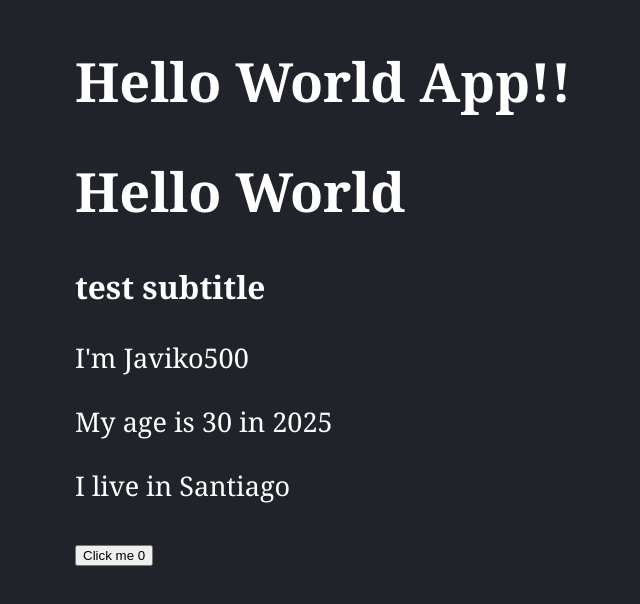
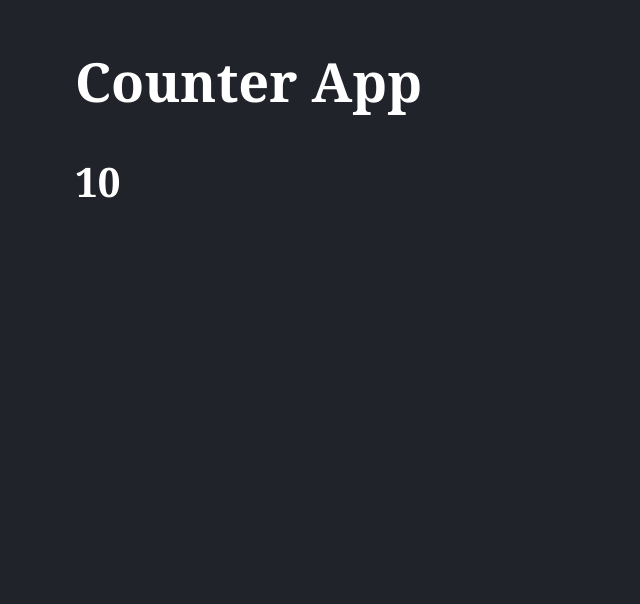
Before and after one commit to JaviKo500/03-counter-react, a React (Vite) app: page / in a window 1280 px wide. Shown: the part 140-744 px from the top of the page, without its empty margins (73-713 px from the left). Built offline with nearby package versions, Linux system fonts and the light colour scheme.

Commit message:
feat: add counter component

```diff
--- /dev/null
+++ b/src/CounterApp.tsx
@@ -0,0 +1,12 @@
+interface Props {
+  value: number;
+}
+
+export const CounterApp = ( { value } : Props ) => {
+  return (
+    <>
+      <h1>Counter App</h1>
+      <h2>{ value }</h2>
+    </>
+  )
+}
--- a/src/main.tsx
+++ b/src/main.tsx
@@ -1,12 +1,15 @@
-import { App } from './App';
 import { StrictMode } from 'react';
 import ReactDOM from 'react-dom/client';
-import { FirstApp } from './FirstApp';
+
+// import { App } from './App';
+// import { FirstApp } from './FirstApp';
+import { CounterApp } from './CounterApp';
 import './styles.css';
 
 ReactDOM.createRoot(document.getElementById('root') as HTMLElement).render(
   <StrictMode>
-    <App />
-    <FirstApp title="Hello World" subtitle={'test subtitle'} showTitle />
+    {/* <App /> */}
+    {/* <FirstApp title="Hello World" subtitle={'test subtitle'} showTitle /> */}
+    <CounterApp value={ 10 } />
   </StrictMode>
 );
```
